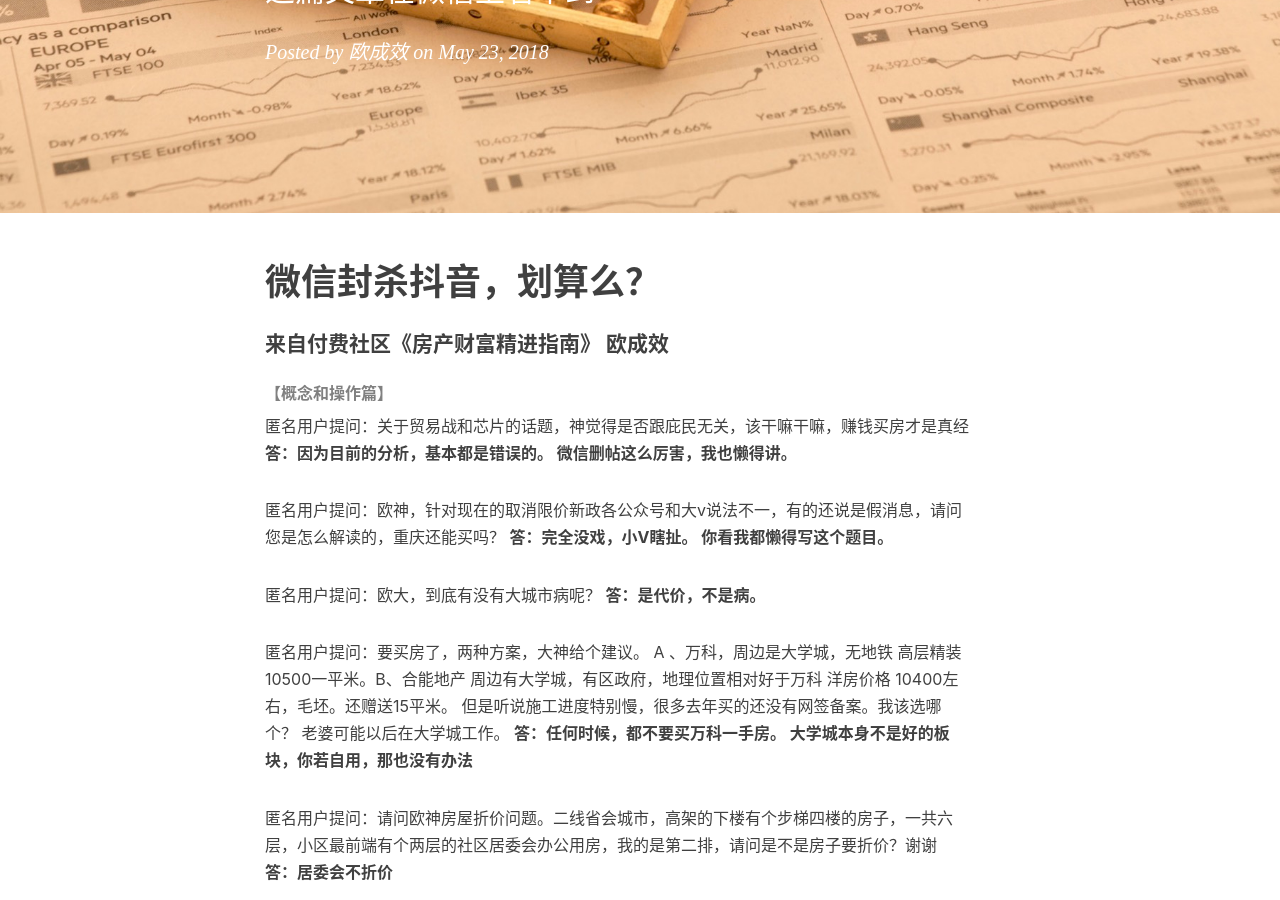
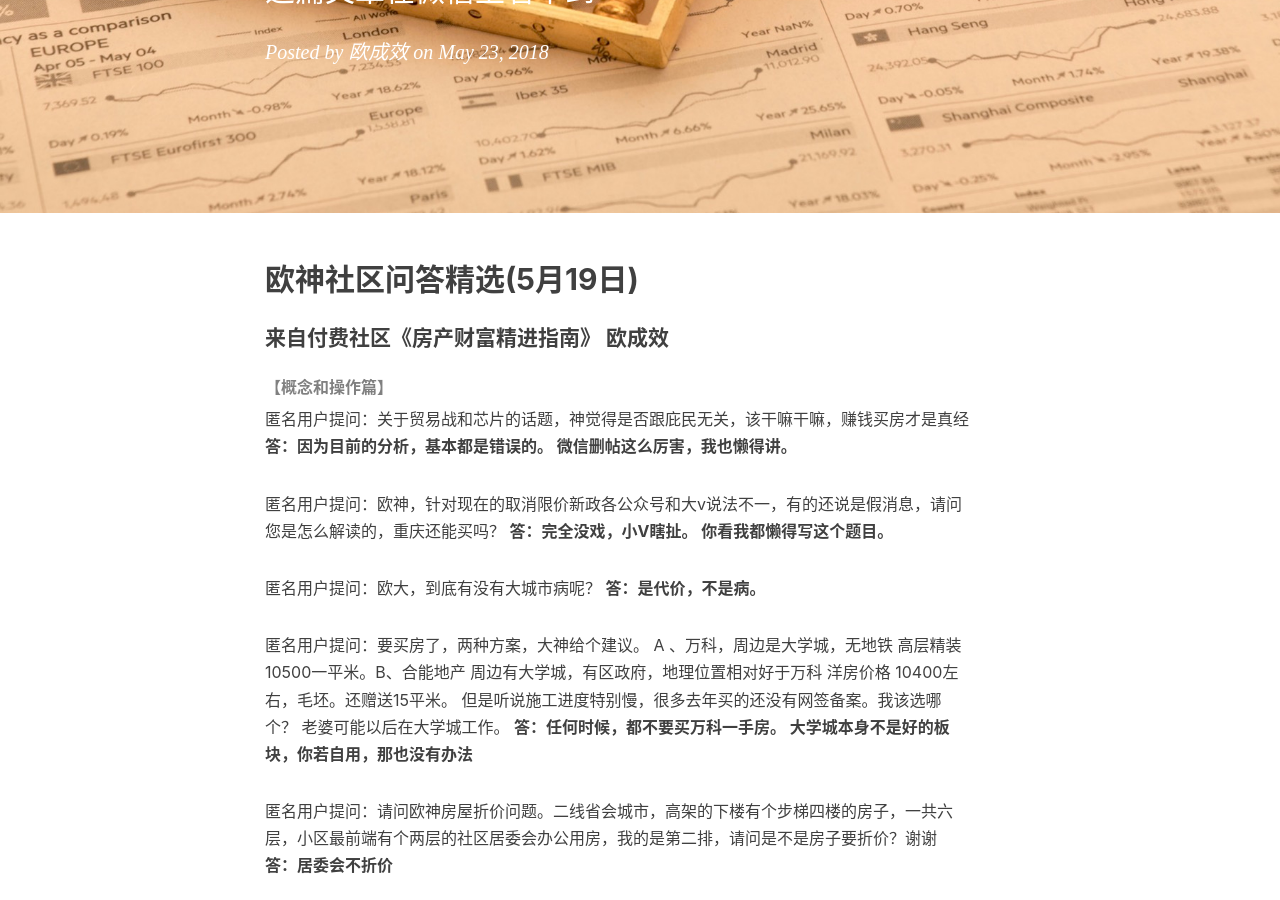
Before and after one commit to Matrixwing/Arkdocuments, a Jekyll site: the page built from _posts/ocx/2018-5-23-ocx18.md, in a window 1280 px wide and 900 px high, scrolled down 310 px. Built offline with Jekyll 4.4.1, drawn with Linux system fonts in a browser that asks for light colours; comment, search, counter and statistics services are not loaded.

Commit message:
更新字体大小

```diff
--- a/_posts/ocx/2018-5-23-ocx18.md
+++ b/_posts/ocx/2018-5-23-ocx18.md
@@ -10,7 +10,7 @@ tags:
 ---
 
 
-# 微信封杀抖音，划算么？
+## 欧神社区问答精选(5月19日)
 #### 来自付费社区《房产财富精进指南》 欧成效
 
 
```
